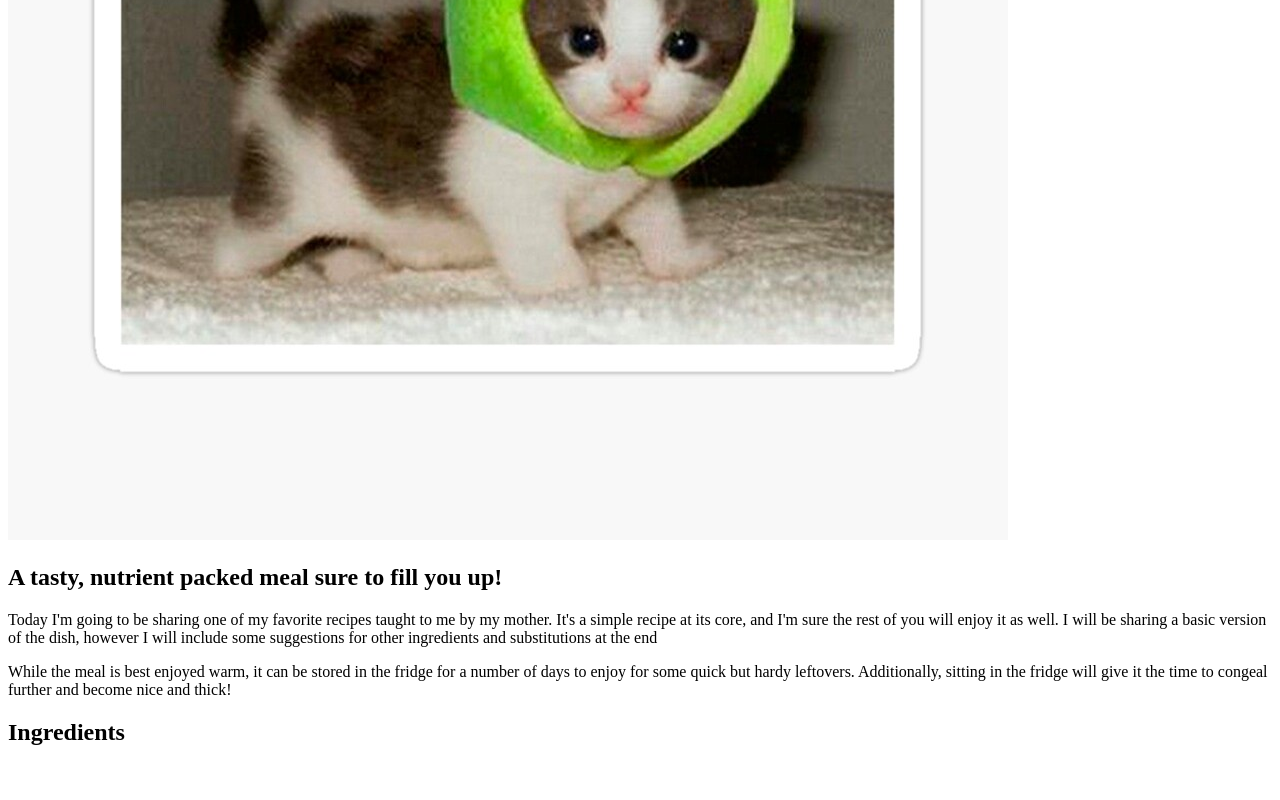
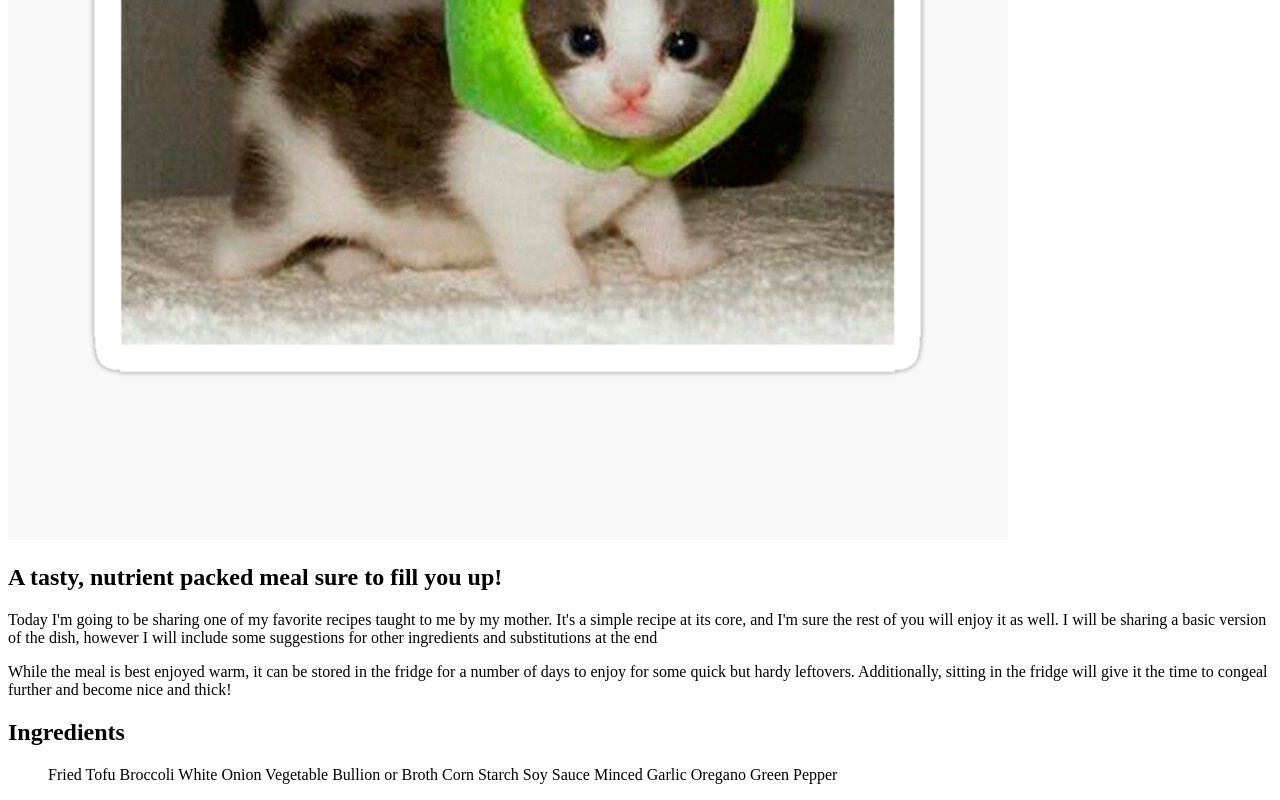
Before and after one commit to sejen1/odin-recipes, a plain HTML site: page recipes/stirFry.html in a window 1280 px wide. Shown: the part 540-1340 px from the top of the page. Before the commit the page ends 1306 px from the top, so only its background shows below. Drawn offline with Linux system fonts and the light colour scheme.

Commit message:
Add unordered ingredient list

```diff
--- a/recipes/stirFry.html
+++ b/recipes/stirFry.html
@@ -17,5 +17,16 @@
     <p>While the meal is best enjoyed warm, it can be stored in the fridge for a number of days to enjoy for some quick but hardy leftovers.  Additionally, sitting in the fridge will give it the time to congeal further and become nice and thick!</p>
 
     <h2><strong>Ingredients</strong></h2>
+    <ul>
+        <l1>Fried Tofu</l1>
+        <l2>Broccoli</l2>
+        <l3>White Onion</l3>
+        <l4>Vegetable Bullion or Broth</l4>
+        <l5>Corn Starch</l5>
+        <l6>Soy Sauce</l6>
+        <l7>Minced Garlic</l7>
+        <l8>Oregano</l8>
+        <l9>Green Pepper</l9>
+    </ul>
 </body>
 </html>
```
